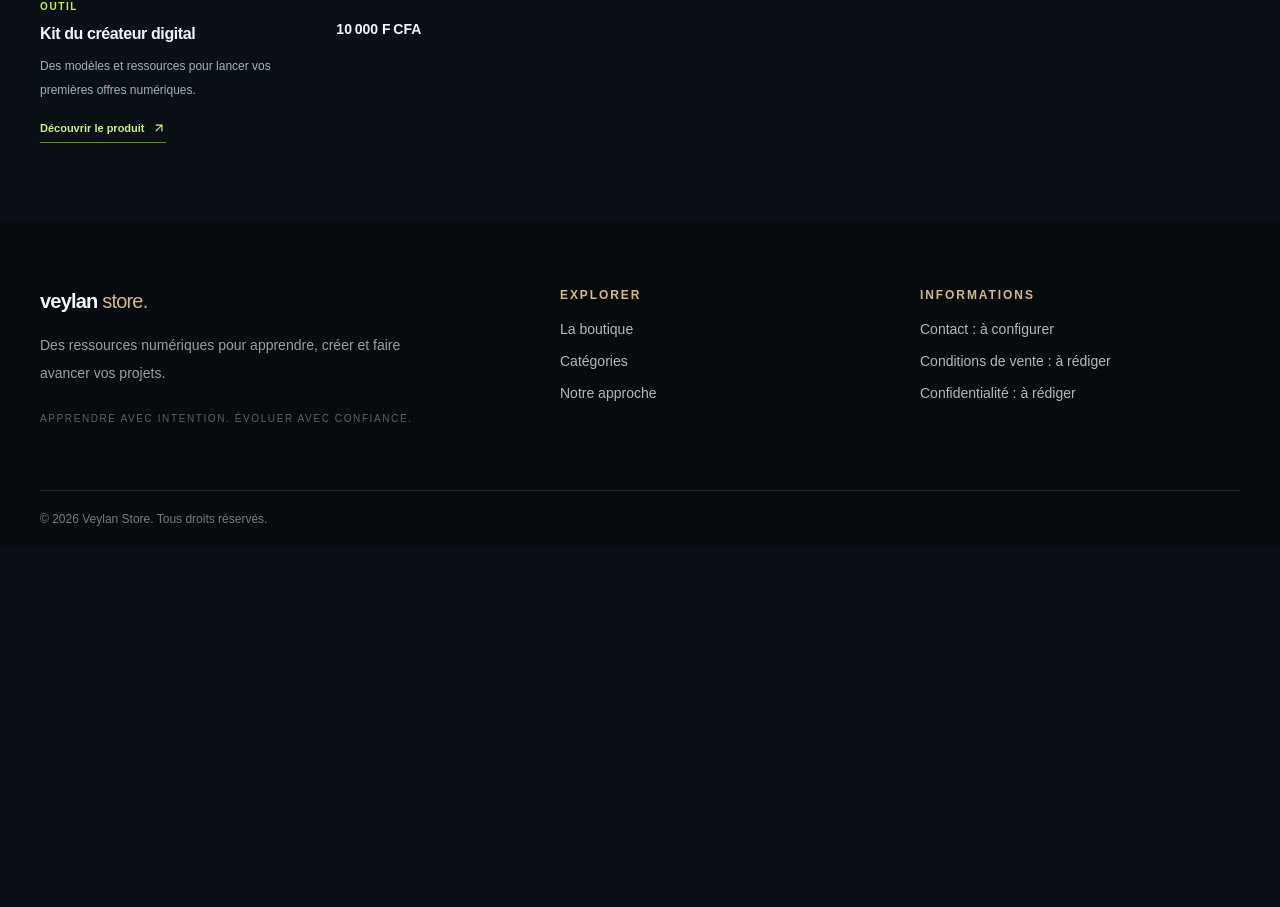
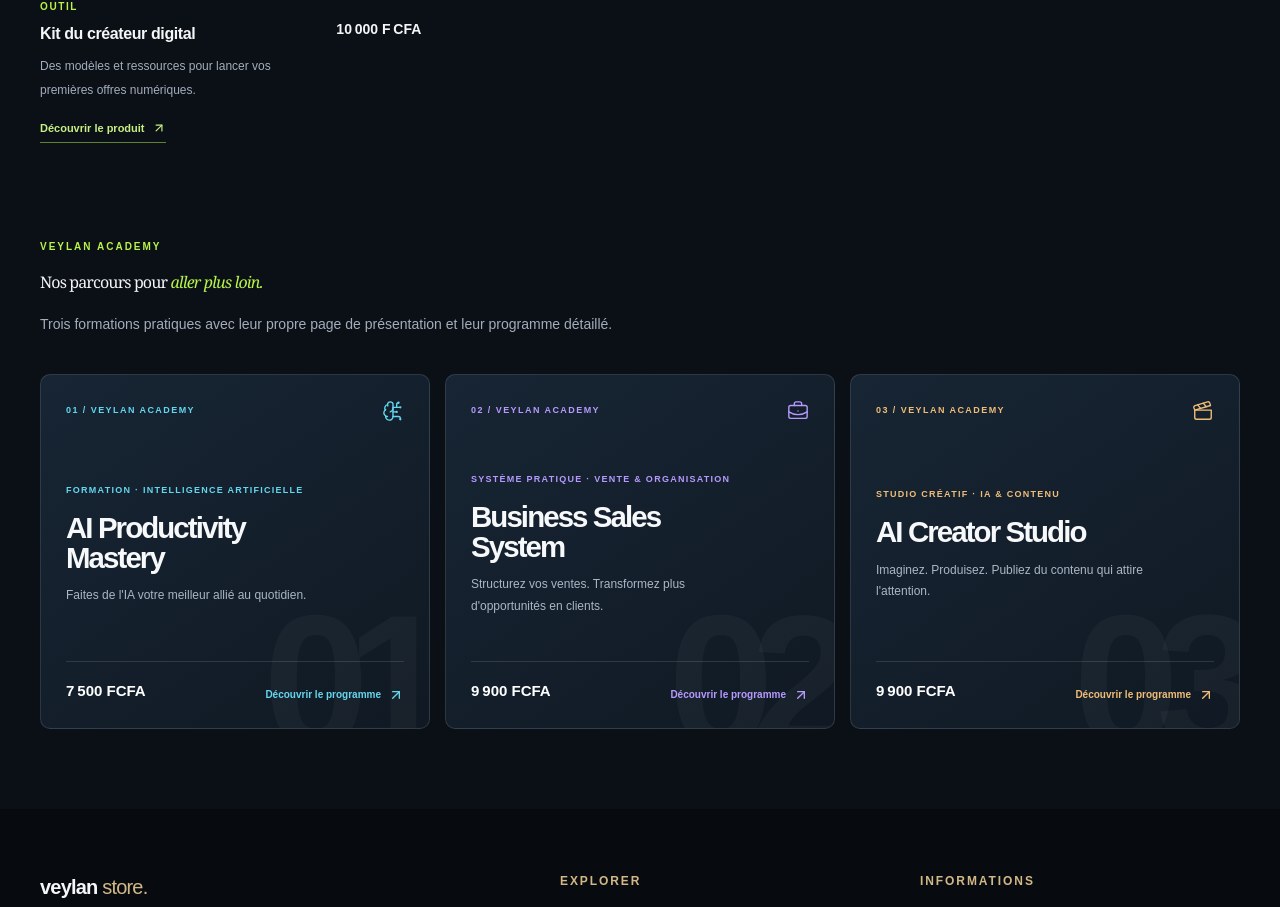
Before and after one commit to DVN1017/veylan-store, a Next.js app: page /boutique in a window 1280 px wide. Shown: the part 1674-2581 px from the top of the page. Before the commit the page ends 2221 px from the top, so only its background shows below. Built offline with nearby package versions, Linux system fonts and the light colour scheme; no server answers.

Commit message:
feat: add Veylan Academy offers to shop

```diff
--- a/src/app/boutique/page.tsx
+++ b/src/app/boutique/page.tsx
@@ -1,5 +1,6 @@
 import type { Metadata } from "next";
 import { ShopExplorer } from "@/components/shop-explorer";
+import { OfferGrid } from "@/components/offer-grid";
 
 export const metadata: Metadata = { title: "La boutique", description: "Explorez les ebooks, formations, guides et outils numériques Veylan." };
 type Props = { searchParams: Promise<{ type?: string }> };
@@ -8,5 +9,6 @@ export default async function BoutiquePage({ searchParams }: Props) {
   return <section className="container min-h-screen py-14 md:py-20">
     <div className="shop-page-intro"><p className="eyebrow">La bibliothèque Veylan</p><h1 className="display-title mt-5">Trouvez la ressource<br/><em>qui vous fait avancer.</em></h1><p className="mt-6 max-w-xl text-sm leading-7 text-[var(--muted)]">Des contenus pratiques, pensés pour vous aider à apprendre une compétence, lancer une idée ou passer au niveau supérieur.</p><div className="shop-page-count"><span>APPRENDRE / CRÉER / ÉVOLUER</span><span>COLLECTION VEYLAN · 2026</span></div></div>
     <ShopExplorer initialCategory={type}/>
+    <section className="pt-24"><div className="mb-9"><p className="eyebrow">VEYLAN ACADEMY</p><h2 className="section-title mt-4">Nos parcours pour <em>aller plus loin.</em></h2><p className="mt-4 max-w-xl text-sm leading-7 text-[var(--muted)]">Trois formations pratiques avec leur propre page de présentation et leur programme détaillé.</p></div><OfferGrid/></section>
   </section>;
 }
```
